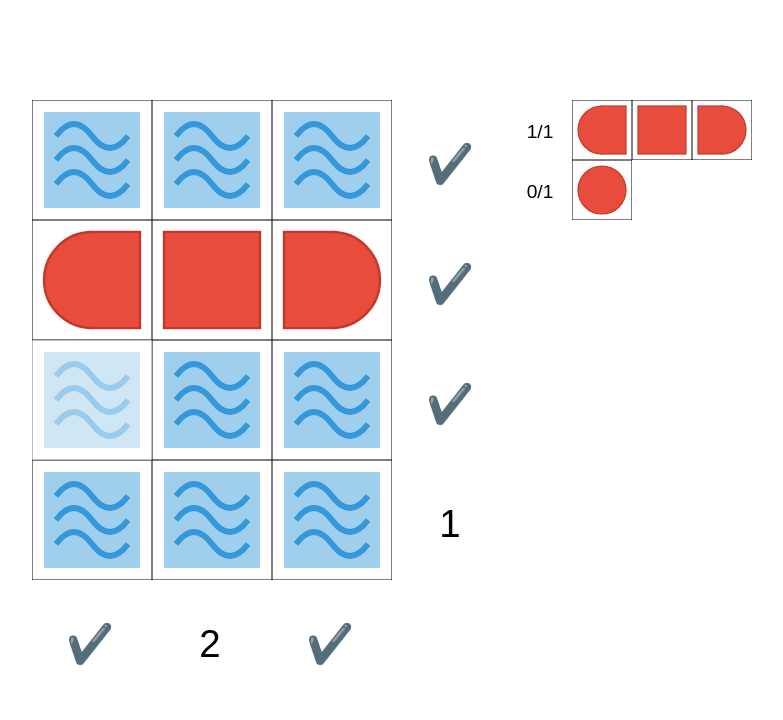
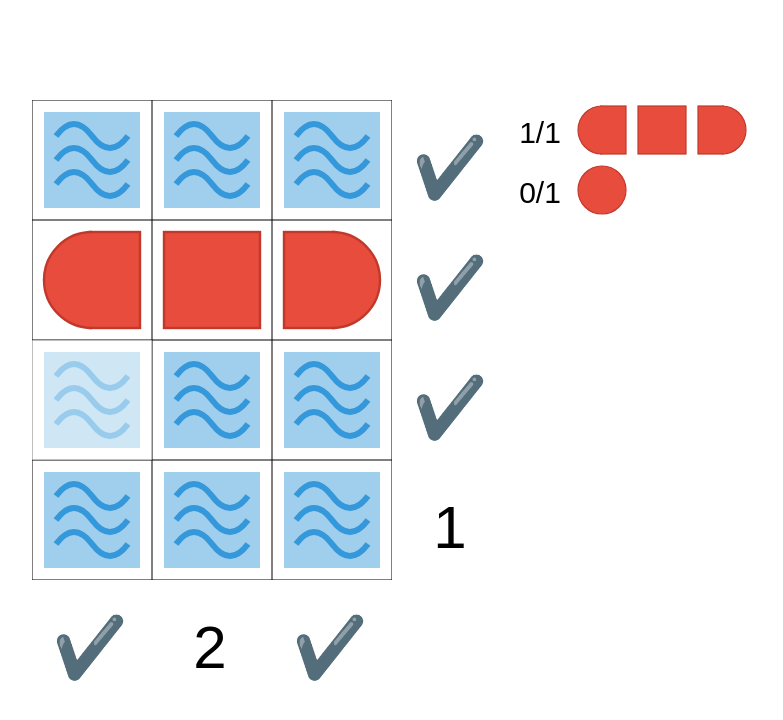
Before and after one commit to dafahrni/just-another-bimaru, a website with bundled scripts: page src/index.html in a window 1280 px wide. Shown: the whole page, without its empty margins (248-1031 px from the left). Built offline with nearby package versions, Linux system fonts and the light colour scheme.

Commit message:
borderless ship cells

```diff
--- a/src/scripts/views/board/ships.ts
+++ b/src/scripts/views/board/ships.ts
@@ -45,7 +45,7 @@ export class Ships {
     }
   }
 
-  setupHtml(dto: ShipSetDto[], size: number) {
+  setupHtml(dto: ShipSetDto[], cellSize: number) {
     const ships: HTMLElement | null = document.getElementById("ships");
     if (!ships) throw new Error("Ships node is missing in HTML.");
 
@@ -59,35 +59,36 @@ export class Ships {
     for (let row = dto.length - 1; row >= 0; row--) {
       const ship = dto[row];
       if (ship.targetAmount < 1) continue;
+
       const set = document.createElement("div");
       set.classList.add("set");
-      const value = `${ship.currentAmount}/${ship.targetAmount}`;
-      const label = new CellLabel(size, value);
-      set.appendChild(label.getTile());
-      const key = `${ship.size}`;
-      this.labels[key] = label;
+
+      this.appendLabel(ship, cellSize, set);
+
       if (ship.size == 1) {
-        const cell = new ShipCell(size);
-        cell.selectCellType('o');
-        set.appendChild(cell.getTile());
+        this.appendShip('o', cellSize, set);
       } else  {
-        let cell = new ShipCell(size);
-        cell.selectCellType('<');
-        set.appendChild(cell.getTile());
+        this.appendShip('<', cellSize, set);
         for (let col = 2; col < ship.size; col++) {
-          cell = new ShipCell(size);
-          cell.selectCellType('□');
-          set.appendChild(cell.getTile());
+          this.appendShip('□', cellSize, set);
         }
-        cell = new ShipCell(size);
-        cell.selectCellType('>');
-        set.appendChild(cell.getTile());
+        this.appendShip('>', cellSize, set);
       }
       ships.append(set);
     }
   }
 
-  createShip(dto: ShipSetDto) {
+  appendLabel(ship: ShipSetDto, cellSize: number, set: HTMLElement) {
+    const value = `${ship.currentAmount}/${ship.targetAmount}`;
+    const label = new CellLabel(cellSize, value);
+    set.appendChild(label.getTile());
+    const key = `${ship.size}`;
+    this.labels[key] = label;
+  }
 
+  appendShip(symbol: string, cellSize: number, set: HTMLElement) {
+    const cell = new ShipCell(cellSize, false);
+    cell.selectCellType(symbol);
+    set.appendChild(cell.getTile());
   }
 }
--- a/src/scripts/views/parts/cell-label.ts
+++ b/src/scripts/views/parts/cell-label.ts
@@ -8,17 +8,14 @@ export class CellLabel extends CellBase {
 
     this.tile.setAttribute("class", "label");
 
-    // SVG-text erstellen
     this.text = document.createElementNS(this.svgNamespace, "text");
     const text = this.text;
     text.setAttribute("text-anchor", "middle");
     text.setAttribute("class", "label");
-
     this.changeText(`${value}`);
 
-    // Text Positionierung
     var textWidth = text.getComputedTextLength();
-    var textHeight = this.factor * 32;
+    var textHeight = Math.round(size * 0.5);
     var centerX = this.tile.getAttribute("width") / 2 - textWidth / 2;
     var centerY = this.tile.getAttribute("height") / 2 + textHeight / 2;
     text.setAttribute("x", centerX - 2);
--- a/src/scripts/views/parts/ship-cell.ts
+++ b/src/scripts/views/parts/ship-cell.ts
@@ -4,12 +4,12 @@ export class ShipCell extends CellBase {
   cell: Element;
   symbol: string;
 
-  constructor(size: number) {
+  constructor(size: number,hasBorder: boolean = true) {
     super(size);
 
     this.symbol = "";
     this.cell = document.createElementNS(this.svgNamespace, "rect");
-    this.cell.setAttribute("class", "cell");
+    this.cell.setAttribute("class", hasBorder ? "cell" : "cell-borderless");
     this.cell.setAttribute("width", `${this.size}`);
     this.cell.setAttribute("height", `${this.size}`);
     this.tile.appendChild(this.cell);
--- a/src/styles/styles.css
+++ b/src/styles/styles.css
@@ -138,14 +138,17 @@ html {
 }
 
 .label {
-  font-weight: lighter;
-  font-size: 18;
+  font-weight: normal;
   user-select: none;
 }
 
 .cell {
   fill: #fff;
   stroke: #000;
+}
+
+.cell-borderless {
+  stroke-width: 0;
 }
 
 .water {
```
